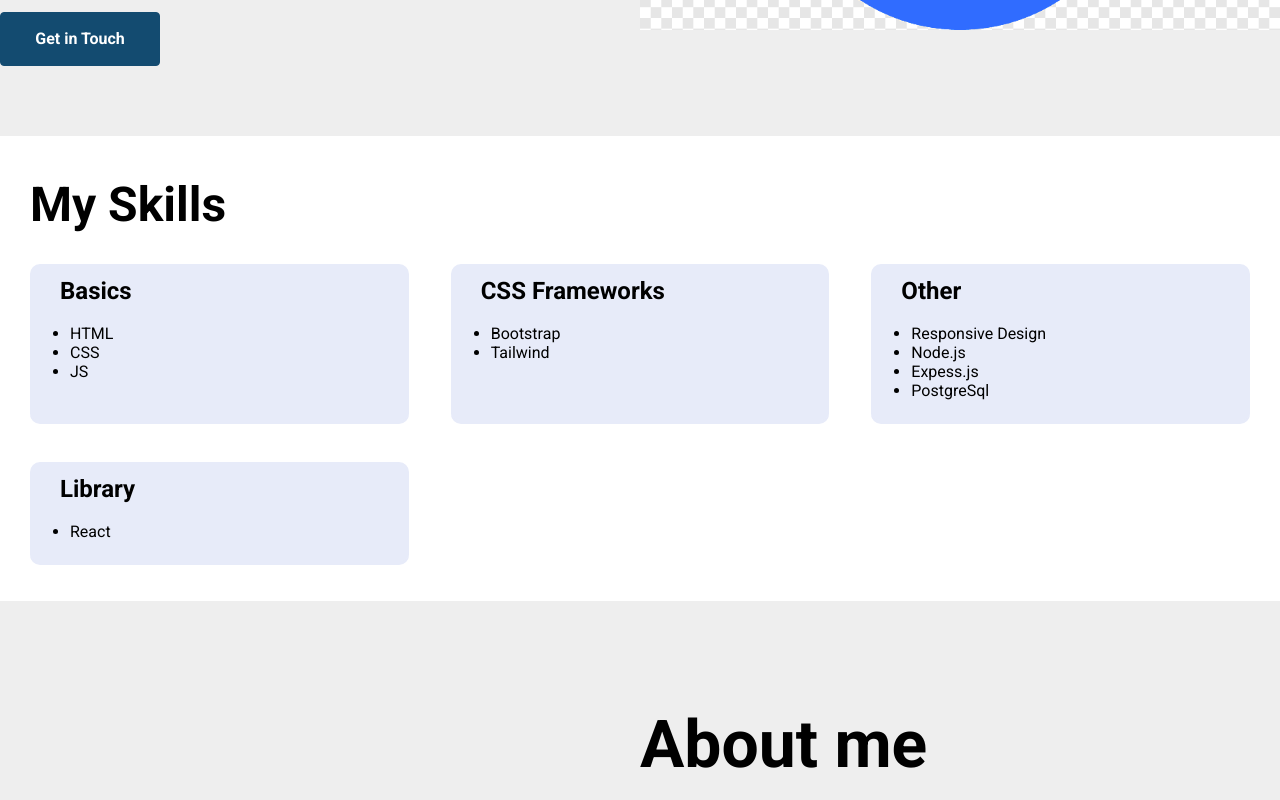
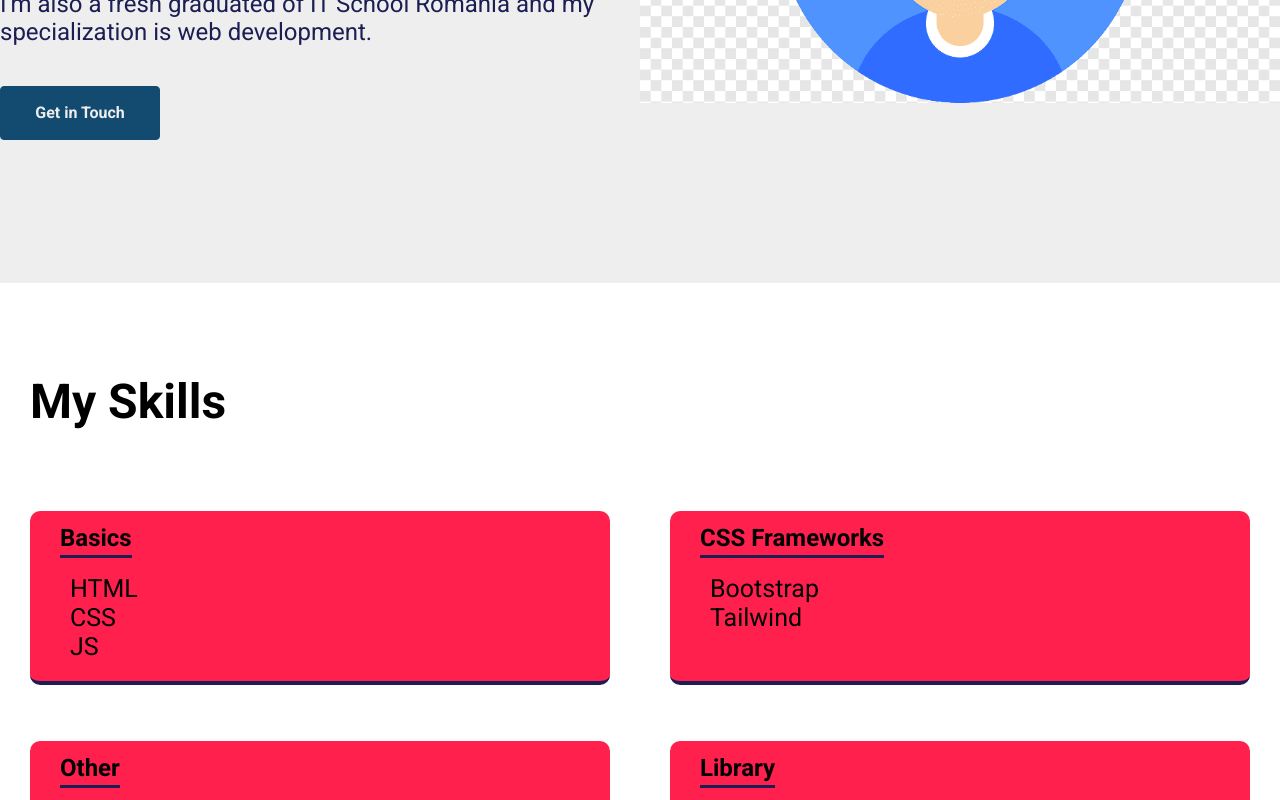
Before and after one commit to Alexandru2401/portofolio-website, a React (Create React App) app: page / in a window 1280 px wide. Shown: the part 580-1380 px from the top of the page. Built offline with nearby package versions, Linux system fonts and the light colour scheme; a web font is replaced by a local one.

Commit message:
adding animations and transitions using framer motion on skills and navbar components

```diff
--- a/package.json
+++ b/package.json
@@ -10,8 +10,10 @@
     "@testing-library/jest-dom": "^5.17.0",
     "@testing-library/react": "^13.4.0",
     "@testing-library/user-event": "^13.5.0",
+    "framer-motion": "^11.3.28",
     "react": "^18.2.0",
     "react-dom": "^18.2.0",
+    "react-intersection-observer": "^9.13.0",
     "react-multi-carousel": "^2.8.5",
     "react-router-dom": "^6.22.3",
     "react-scripts": "5.0.1",
--- a/src/App.css
+++ b/src/App.css
@@ -19,13 +19,16 @@ p {
 :root {
   --primary: #134b70;
   --heading-color: #201e43;
-  --bg-color: #eeeeee;
+  --bg-color: #FF204E;
   --github: #e62872;
   --darkblue: #1c1e53;
   --black: #000000;
-  --white: #fff;
+  --white: #EEEEEE;
 }
+/*
+negru : 151515
 
+*/
 .btn {
   font-family: "Roboto", sans-serif;
   display: flex;
@@ -164,6 +167,7 @@ a {
   display: flex;
   align-items: center;
   justify-content: space-around;
+  min-height: 90vh;
 }
 
 .img-container {
@@ -239,6 +243,10 @@ footer {
   cursor: pointer;
 }
 
+.navbar-content:hover {
+  color: var(--white)
+}
+
 .list-container {
   display: flex;
   list-style-type: none;
@@ -275,6 +283,9 @@ footer {
 }
 
 /* Skill Section */
+.skill-section{
+  margin: 50px 0;
+}
 .skill-section .skills-section-heading {
   margin-bottom: 30px;
 }
@@ -288,21 +299,24 @@ footer {
 
 .skill-section-container {
   display: grid;
-  justify-content: center;
   align-items: flex-start;
-  gap: 42px;
-  grid-template-columns: repeat(3, 1fr);
+  gap: 60px;
+  grid-template-columns: repeat(2, 1fr);
   width: 100%;
+  padding: 50px 0 ;
 }
 
 .skill-card-section {
   align-items: flex-start;
-  background: #e7ebf9;
+  background: var(--bg-color);
   border-radius: 10px;
   display: flex;
   flex-direction: column;
   height: 100%;
-  border-bottom: 4px solid #e7ebf9;
+  border-bottom: 4px solid var(--darkblue);
+}
+.skill-card-title {
+  border-bottom: 3px solid var(--darkblue);
 }
 
 .skiil-section-card-content {
@@ -310,37 +324,12 @@ footer {
 }
 
 .skill-card-section:hover {
-  border-bottom: 4px solid var(--primary);
+  transform: scale(1.05);
+  cursor: pointer;
 }
-
-.skill-card-section .skill-section-description:hover {
-  color: var(--darkblue);
-}
-
-.skill-card-section-content {
-  display: flex;
-  flex-direction: column;
-  align-items: flex-start;
-  gap: 32px;
-  align-self: stretch;
-}
-
-.skill-section-title {
-  font-size: 28px;
-  font-weight: 700;
-  line-height: 45px;
-  padding: 5px 10px 5px 30px;
-  width: calc(100% - 30px);
-  background-color: #605396;
-  color: white;
-  border-radius: 10px 10px 0 0;
-}
-
-.skill-section-description {
-  color: var(--black);
-  font-weight: 400;
-  line-height: 32px;
-  font-size: 22px;
+.skill-card-body li{
+  font-size: 25px;
+  list-style: none;
 }
 
 /* About me */
@@ -764,6 +753,7 @@ footer {
   display: flex;
   width: 800px;
   flex-direction: row;
+  background-color: var(--bg-color);
 }
 
 .btn-container {
--- a/src/api/portfolio.js
+++ b/src/api/portfolio.js
@@ -4,14 +4,6 @@ import ecomm from "../assets/ecomm.png";
 import news from "../assets/news.png";
 
 export const portofolio = [
-  {
-    title: "Your dream House",
-    img: toprent,
-    content: "If you need to rent a house, this site is all you need!",
-    technologies: ["React", "Vanilla Css"],
-    link: "https://github.com/Alexandru2401/real-estate-main",
-    demo: "https://toprent-real-estate.netlify.app",
-  },
   {
     title: "GymWorld",
     img: gym,
@@ -36,4 +28,12 @@ export const portofolio = [
     link: "https://github.com/Alexandru2401/news-project",
     demo: "https://news-web-it-school.netlify.app",
   },
+  {
+    title: "Your dream House",
+    img: toprent,
+    content: "If you need to rent a house, this site is all you need!",
+    technologies: ["React", "Vanilla Css"],
+    link: "https://github.com/Alexandru2401/real-estate-main",
+    demo: "https://toprent-real-estate.netlify.app",
+  },
 ];
--- a/src/components/MySkills.jsx
+++ b/src/components/MySkills.jsx
@@ -10,7 +10,11 @@ export default function MySkill() {
         </div>
         <div className="skill-section-container">
           {MySkills.map((skillsSet, index) => (
-            <Card key={index} title={skillsSet.title} skills={skillsSet.skills} />
+            <Card
+              key={index}
+              title={skillsSet.title}
+              skills={skillsSet.skills}
+            />
           ))}
         </div>
       </div>
--- a/src/components/projects-components/Card.jsx
+++ b/src/components/projects-components/Card.jsx
@@ -1,18 +1,37 @@
 import React from "react";
-
+import { motion } from "framer-motion";
+import { useInView } from "react-intersection-observer";
 export function Card({ title, skills }) {
+  // const { scrollY } = useScroll();
+  // const ySkills = useTransform(scrollY, [400, 800], [100, 0]);
+  // const opacitySkills = useTransform(
+  //   scrollY,
+  //   [400, 600, 800, 1000],
+  //   [0, 1, 1, 0]
+  // );
+  const { ref, inView } = useInView({
+    triggerOnce: false,
+    threshold: 0.2,
+  });
   return (
-    <div className="skill-card-section">
+    <motion.div
+      className="skill-card-section"
+      ref={ref}
+      initial={{ opacity: 0, y: 150 }}
+      animate={inView ? { opacity: 1, y: 0 } : { opacity: 0, y: 50 }}
+      transition={{ duration: 1 }}
+      whileHover={{scale: 1.1, transition: {duration: 0.5}}}
+    >
       <div className="skiil-section-card-content">
-        <h3>{title}</h3>
+        <h3 className="skill-card-title">{title}</h3>
       </div>
-      <div className="card-body">
+      <div className="skill-card-body">
         <ul>
           {skills.map((skill, index) => (
             <li key={index}>{skill}</li>
           ))}
         </ul>
       </div>
-    </div>
+    </motion.div>
   );
 }
--- a/src/main/Navbar.jsx
+++ b/src/main/Navbar.jsx
@@ -4,7 +4,7 @@ import logo from "../assets/logo.png";
 import MenuIcon from "@mui/icons-material/Menu";
 import CloseIcon from "@mui/icons-material/Close";
 import { Link as ScrollLink } from "react-scroll";
-
+import { motion } from "framer-motion";
 function Navbar() {
   const [nav, setNav] = useState(false);
 
@@ -22,13 +22,18 @@ function Navbar() {
           setNav(false);
         }}
       >
-         <ScrollLink
+        <ScrollLink
           to="my-skills"
           duration={500}
           smooth={true}
           className="navbar-content"
         >
-          <li>Skills</li>
+          <motion.li
+            whileHover={{ scale: 1.1 }}
+            transition={{ type: "spring", stiffness: 300 }}
+          >
+            Skills
+          </motion.li>
         </ScrollLink>
         <ScrollLink
           to="about-me"
@@ -36,7 +41,12 @@ function Navbar() {
           smooth={true}
           className="navbar-content"
         >
-          <li>About Me</li>
+          <motion.li
+            whileHover={{ scale: 1.1 }}
+            transition={{ type: "spring", stiffness: 300 }}
+          >
+            About Me
+          </motion.li>
         </ScrollLink>
         <ScrollLink
           to="portofolio"
@@ -44,7 +54,12 @@ function Navbar() {
           smooth={true}
           className="navbar-content"
         >
-          <li>Portofolio</li>
+          <motion.li
+            whileHover={{ scale: 1.1 }}
+            transition={{ type: "spring", stiffness: 300 }}
+          >
+            Portofolio
+          </motion.li>
         </ScrollLink>
 
         <ScrollLink
```
Also changed, not shown: src/pages/ProjectsPage.jsx (deleted, +0 -11 lines), 1 other file (tests, documents, lock files or other folders).
